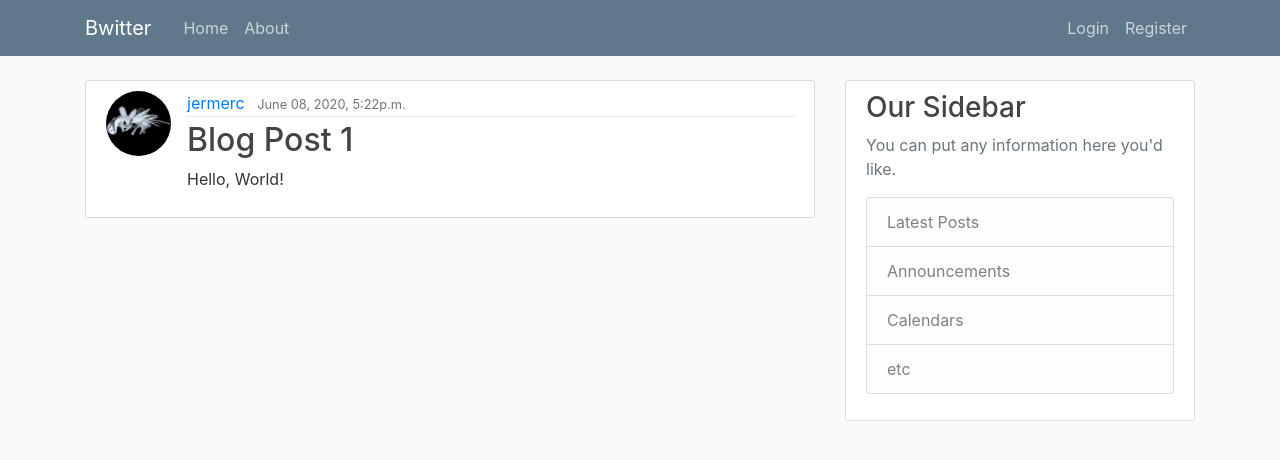
After one commit to jermerc/bwitter, a Django app: page /post/1/ in a window 1280 px wide. The commit adds this page. Shown: the top 460 px of the page. Run offline with Django 3.2, Linux system fonts and the light colour scheme; data comes from the database, SQL or seed files in the repository; both versions use the stored data as it was after the commit; some libraries are stand-ins or nearby versions.

Commit message:
Added CRUD functionality for posts.

```diff
--- a/bwitter/models.py
+++ b/bwitter/models.py
@@ -1,6 +1,7 @@
 from django.db import models
 from django.utils import timezone
 from django.contrib.auth.models import User
+from django.urls import reverse
 
 # Create your models here.
 
@@ -12,3 +13,6 @@
 
     def __str__(self):
         return self.title
+
+    def get_absolute_url(self):
+        return reverse('post-detail', kwargs={'pk': self.pk})
--- a/bwitter/templates/bwitter/base.html
+++ b/bwitter/templates/bwitter/base.html
@@ -37,6 +37,7 @@
             <div class="navbar-nav">
               {% if user.is_authenticated %}
               <a class="nav-item nav-link" href="{% url 'Profile' %}">Profile</a>
+              <a class="nav-item nav-link" href="{% url 'post-form' %}">New Post</a>
               <a class="nav-item nav-link" href="{% url 'Logout' %}">Log Out</a>
               {% else %}
               <a class="nav-item nav-link" href="{% url 'Login' %}">Login</a>
--- a/bwitter/templates/bwitter/home.html
+++ b/bwitter/templates/bwitter/home.html
@@ -8,7 +8,7 @@
                     <a class="mr-2" href="#">{{ post.author }}</a>
                     <small class="text-muted">{{ post.date_posted|date:"F d, Y, fa" }}</small>
                 </div>
-                <h2><a class="article-title" href="#">{{ post.title }}</a></h2>
+                <h2><a class="article-title" href="{% url 'post-detail' post.id %}">{{ post.title }}</a></h2>
                 <p class="article-content">{{ post.content }}</p>
             </div>
         </article>
--- /dev/null
+++ b/bwitter/templates/bwitter/post_detail.html
@@ -0,0 +1,20 @@
+{% extends "bwitter/base.html" %}
+{% block content %}
+    <article class="media content-section">
+        <img src="{{ object.author.profile.image.url }}" class="rounded-circle article-img">
+        <div class="media-body">
+            <div class="article-metadata">
+                <a class="mr-2" href="#">{{ object.author }}</a>
+                <small class="text-muted">{{ object.date_posted|date:"F d, Y, fa" }}</small>
+                {% if object.author == user %}
+                <div>
+                    <a class="btn btn-secondary btn-sm mt-1 mb-1" href="{% url 'post-update' object.id %}">Update</a>
+                    <a class="btn btn-danger btn-sm mt-1 mb-1" href="{% url 'post-delete' object.id %}">Delete</a>
+                </div>
+                {% endif %}
+            </div>
+            <h2 class="article-title">{{ object.title }}</h2>
+            <p class="article-content">{{ object.content }}</p>
+        </div>
+    </article>
+{% endblock %}
--- a/bwitter/urls.py
+++ b/bwitter/urls.py
@@ -1,8 +1,13 @@
 from django.urls import path
+from .views import PostListView, PostDetailView, PostCreateView, PostUpdateView, PostDeleteView
 from . import views
 
 urlpatterns = [
-    path('home/', views.home, name='bwitter-home'),
+    path('home/', PostListView.as_view(), name='bwitter-home'),
     path('about/', views.about, name='bwitter-about'),
-    path('', views.redirectHomepage)
+    path('post/<int:pk>/', PostDetailView.as_view(), name='post-detail'),
+    path('post/<int:pk>/update/', PostUpdateView.as_view(), name='post-update'),
+    path('post/<int:pk>/delete', PostDeleteView.as_view(), name='post-delete'),
+    path('', views.redirectHomepage),
+    path('post/new_post', PostCreateView.as_view(), name='post-form'),
 ]
--- a/bwitter/views.py
+++ b/bwitter/views.py
@@ -1,5 +1,7 @@
 from django.shortcuts import render, redirect
+from django.contrib.auth.mixins import LoginRequiredMixin, UserPassesTestMixin
 from .models import Post
+from django.views.generic import ListView, DetailView, CreateView, UpdateView, DeleteView
 
 # Create your views here.
 def home(request):
@@ -17,3 +19,46 @@
 def redirectHomepage(request):
     response = redirect('/home/')
     return response
+
+class PostListView(ListView):
+    model = Post
+    template_name = 'bwitter/home.html' #<app>/<model>_<viewtype>.html
+    context_object_name = 'posts'
+    ordering = ['-date_posted'] # Sorts posts newest to oldest.
+
+class PostDetailView(DetailView):
+    model = Post
+    template_name = 'bwitter/post_detail.html'
+
+class PostCreateView(LoginRequiredMixin,CreateView):
+    model = Post
+    template_name = 'bwitter/post_form.html'
+    fields = ['title', 'content']
+
+    def form_valid(self, form):
+        form.instance.author = self.request.user
+        return super().form_valid(form)
+
+class PostUpdateView(LoginRequiredMixin, UserPassesTestMixin, UpdateView):
+    model = Post
+    template_name = 'bwitter/post_form.html'
+    fields = ['title', 'content']
+
+    def form_valid(self, form):
+        form.instance.author = self.request.user
+        return super().form_valid(form)
+
+    def test_func(self):
+        post = self.get_object()
+        if self.request.user == post.author:
+            return True
+        return False
+
+class PostDeleteView(LoginRequiredMixin, UserPassesTestMixin, DeleteView):
+    model = Post
+    success_url = '/'
+    def test_func(self):
+        post = self.get_object()
+        if self.request.user == post.author:
+            return True
+        return False
```
Also changed, not shown: bwitter/templates/bwitter/post_confirm_delete.html (added, +18 -0 lines), bwitter/templates/bwitter/post_form.html (added, +16 -0 lines), db.sqlite3, media/default.jpg.
